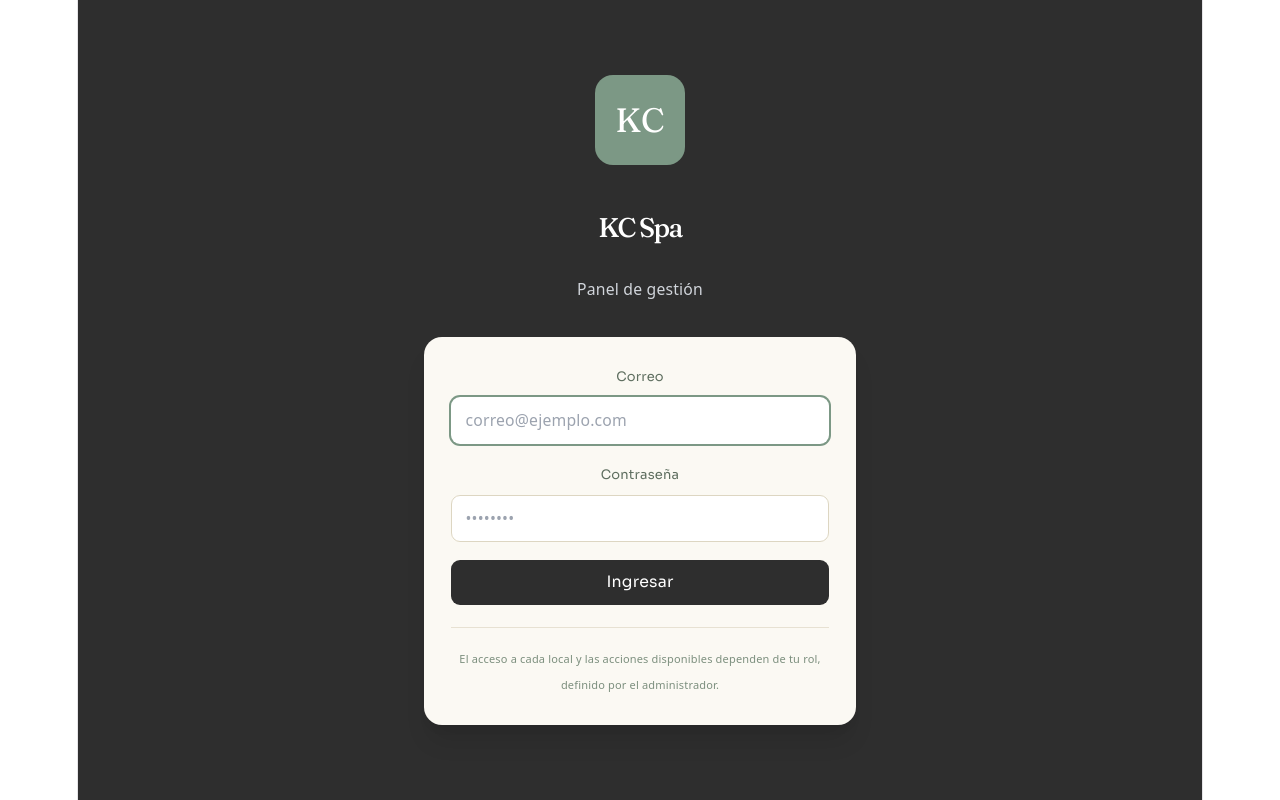
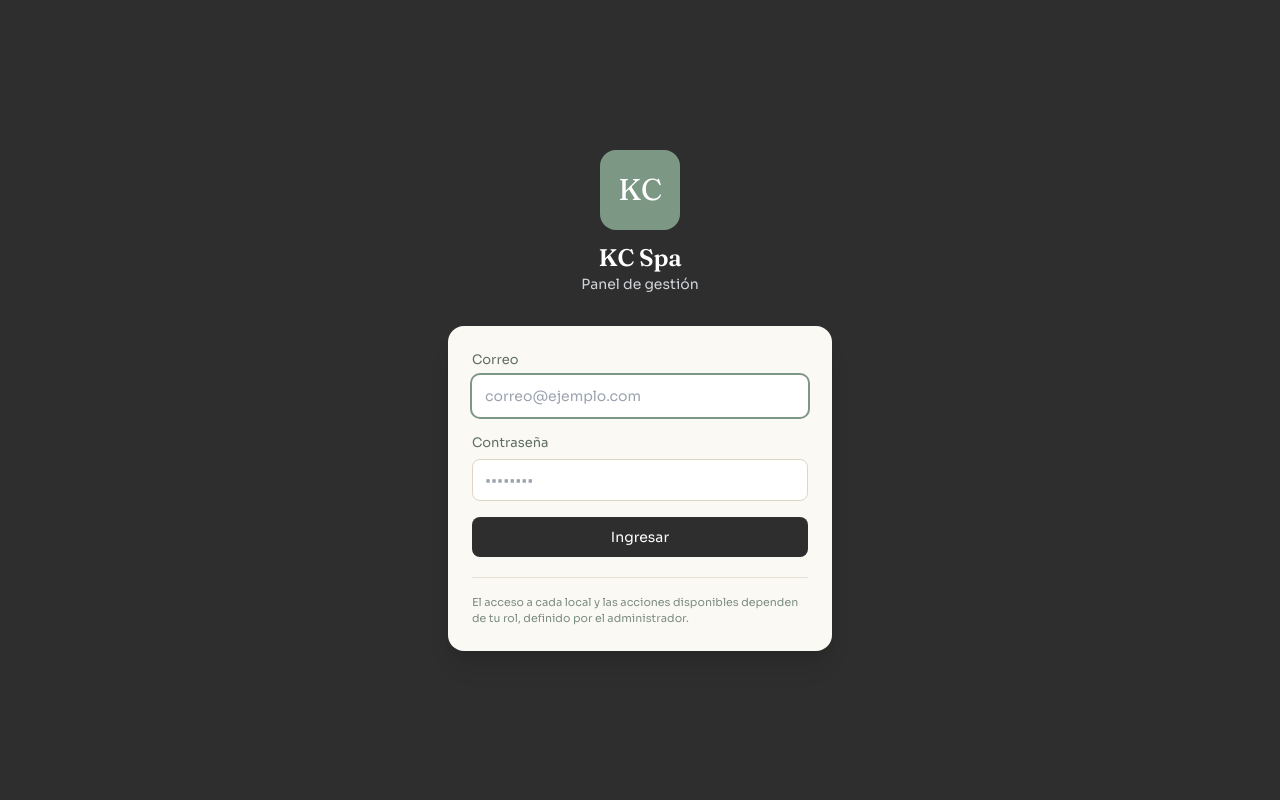
Before and after one commit to hcedeno81/KCspa, a React (Vite) app: page / in a window 1280 px wide. Built offline with nearby package versions, Linux system fonts and the light colour scheme.

Commit message:
Update index.css

```diff
--- a/src/index.css
+++ b/src/index.css
@@ -1,111 +1,145 @@
+/* ==========================================================
+   KC Spa — src/index.css  (reemplazo COMPLETO)
+   El starter limitaba la app con:
+     #root { width: 1126px; margin: 0 auto; text-align: center;
+             border-inline: 1px solid ... }
+   Eso era la columna angosta con franjas a los lados.
+   ========================================================== */
+
+@import url('https://fonts.googleapis.com/css2?family=Fraunces:opsz,wght@9..144,400;9..144,600;9..144,700&family=Sora:wght@300;400;500;600;700&display=swap');
+
 :root {
-  --text: #6b6375;
-  --text-h: #08060d;
-  --bg: #fff;
-  --border: #e5e4e7;
-  --code-bg: #f4f3ec;
-  --accent: #aa3bff;
-  --accent-bg: rgba(170, 59, 255, 0.1);
-  --accent-border: rgba(170, 59, 255, 0.5);
-  --social-bg: rgba(244, 243, 236, 0.5);
-  --shadow:
-    rgba(0, 0, 0, 0.1) 0 10px 15px -3px, rgba(0, 0, 0, 0.05) 0 4px 6px -2px;
+  /* Paleta KC Spa */
+  --carbon: #2e2e2e;
+  --cream: #fbf9f3;
+  --salvia: #7c9885;
+  --salvia-dark: #4a7350;
+  --terracota: #b4694f;
+  --border: #3d3d3d;
 
-  --sans: system-ui, 'Segoe UI', Roboto, sans-serif;
-  --heading: system-ui, 'Segoe UI', Roboto, sans-serif;
+  --sans: 'Sora', ui-sans-serif, system-ui, -apple-system, 'Segoe UI', Roboto, sans-serif;
+  --heading: 'Fraunces', ui-serif, Georgia, serif;
   --mono: ui-monospace, Consolas, monospace;
 
-  font: 18px/145% var(--sans);
-  letter-spacing: 0.18px;
-  color-scheme: light dark;
-  color: var(--text);
-  background: var(--bg);
+  font: 16px/1.5 var(--sans);
+  color: var(--cream);
+  background: var(--carbon);
+  color-scheme: dark;
   font-synthesis: none;
   text-rendering: optimizeLegibility;
   -webkit-font-smoothing: antialiased;
   -moz-osx-font-smoothing: grayscale;
-
-  @media (max-width: 1024px) {
-    font-size: 16px;
-  }
 }
 
-@media (prefers-color-scheme: dark) {
-  :root {
-    --text: #9ca3af;
-    --text-h: #f3f4f6;
-    --bg: #16171d;
-    --border: #2e303a;
-    --code-bg: #1f2028;
-    --accent: #c084fc;
-    --accent-bg: rgba(192, 132, 252, 0.15);
-    --accent-border: rgba(192, 132, 252, 0.5);
-    --social-bg: rgba(47, 48, 58, 0.5);
-    --shadow:
-      rgba(0, 0, 0, 0.4) 0 10px 15px -3px, rgba(0, 0, 0, 0.25) 0 4px 6px -2px;
-  }
-
-  #social .button-icon {
-    filter: invert(1) brightness(2);
-  }
-}
-
-#root {
-  width: 1126px;
-  max-width: 100%;
-  margin: 0 auto;
-  text-align: center;
-  border-inline: 1px solid var(--border);
-  min-height: 100svh;
-  display: flex;
-  flex-direction: column;
+*,
+*::before,
+*::after {
   box-sizing: border-box;
 }
 
+html,
+body,
+#root {
+  width: 100%;
+  margin: 0;
+  padding: 0;
+}
+
+html {
+  -webkit-text-size-adjust: 100%;
+}
+
 body {
+  display: block;
+  min-height: 100dvh;
+  background: var(--carbon);
+  color: var(--cream);
+  text-align: left;
+  overscroll-behavior-y: none;
+}
+
+/* La app ocupa toda la pantalla: sin ancho fijo, sin bordes, sin centrado */
+#root {
+  width: 100%;
+  max-width: none;
+  min-height: 100dvh;
   margin: 0;
+  border: none;
+  text-align: left;
+  display: flex;
+  flex-direction: column;
 }
 
 h1,
-h2 {
+h2,
+h3,
+h4 {
   font-family: var(--heading);
-  font-weight: 500;
-  color: var(--text-h);
+  font-weight: 600;
+  color: var(--cream);
+  margin: 0;
+  letter-spacing: -0.01em;
 }
 
-h1 {
-  font-size: 56px;
-  letter-spacing: -1.68px;
-  margin: 32px 0;
-  @media (max-width: 1024px) {
-    font-size: 36px;
-    margin: 20px 0;
-  }
-}
-h2 {
-  font-size: 24px;
-  line-height: 118%;
-  letter-spacing: -0.24px;
-  margin: 0 0 8px;
-  @media (max-width: 1024px) {
-    font-size: 20px;
-  }
-}
 p {
   margin: 0;
 }
 
-code,
-.counter {
-  font-family: var(--mono);
-  display: inline-flex;
-  border-radius: 4px;
-  color: var(--text-h);
+/* Neutraliza los estilos del starter para que mande Tailwind */
+button {
+  font: inherit;
+  color: inherit;
+  background: none;
+  border: none;
+  border-radius: 0;
+  padding: 0;
+  cursor: pointer;
+}
+
+a {
+  color: inherit;
+  text-decoration: none;
+}
+
+input,
+select,
+textarea {
+  font: inherit;
+  color: inherit;
+}
+
+img {
+  max-width: 100%;
+  display: block;
+}
+
+button:focus-visible,
+a:focus-visible,
+input:focus-visible,
+select:focus-visible,
+textarea:focus-visible {
+  outline: 2px solid var(--salvia);
+  outline-offset: 2px;
 }
 
 code {
-  font-size: 15px;
-  line-height: 135%;
-  padding: 4px 8px;
-  background: var(--code-bg);
+  font-family: var(--mono);
+  font-size: 0.9em;
+  padding: 2px 6px;
+  border-radius: 4px;
+  background: rgba(255, 255, 255, 0.08);
 }
+
+::-webkit-scrollbar { width: 10px; height: 10px; }
+::-webkit-scrollbar-track { background: transparent; }
+::-webkit-scrollbar-thumb { background: #4a4a4a; border-radius: 8px; }
+::-webkit-scrollbar-thumb:hover { background: #5c5c5c; }
+
+@media (prefers-reduced-motion: reduce) {
+  *,
+  *::before,
+  *::after {
+    animation-duration: 0.01ms !important;
+    transition-duration: 0.01ms !important;
+  }
+}
```
